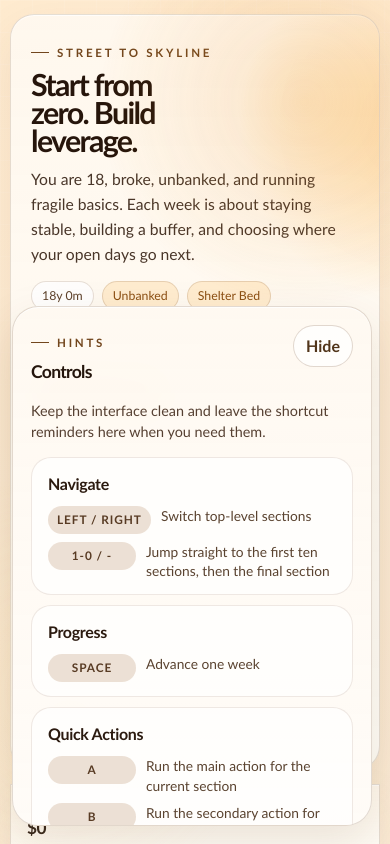
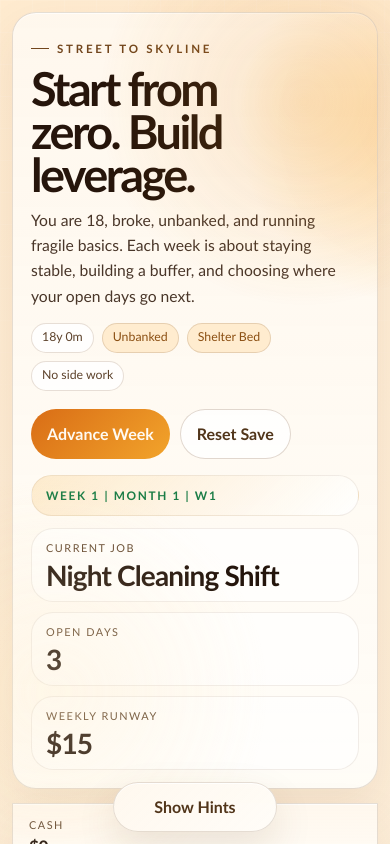
Before and after one commit to prebenjor/StockGame, a React (Vite) app: page / in a window 390 px wide. Shown: the top 844 px of the page. Built offline with nearby package versions, Linux system fonts and the light colour scheme.

Commit message:
Improve responsive shell layout

```diff
--- a/src/App.css
+++ b/src/App.css
@@ -1,7 +1,8 @@
 .app-shell {
-  width: min(1480px, calc(100% - 32px));
+  width: min(100%, 1880px);
   margin: 0 auto;
-  padding: 28px 324px 48px 0;
+  box-sizing: border-box;
+  padding: clamp(16px, 2vw, 28px) clamp(16px, 2vw, 28px) 48px;
 }
 
 .skip-link {
@@ -45,8 +46,8 @@
 
 .hero-panel {
   display: grid;
-  grid-template-columns: minmax(0, 1.4fr) minmax(280px, 0.7fr);
-  gap: 20px;
+  grid-template-columns: minmax(0, 1.65fr) minmax(300px, 0.92fr);
+  gap: clamp(16px, 2vw, 28px);
   padding: 22px 24px;
   border-radius: 30px;
   position: relative;
@@ -92,10 +93,10 @@
 
 .hero-copy h1 {
   margin: 10px 0 12px;
-  font-size: clamp(1.9rem, 3vw, 3.4rem);
+  font-size: clamp(2.2rem, 4vw, 4.6rem);
   line-height: 0.92;
   letter-spacing: -0.055em;
-  max-width: 9ch;
+  max-width: 10ch;
   color: #26150b;
 }
 
@@ -278,7 +279,7 @@ button:focus-visible,
 
 .stat-grid {
   display: grid;
-  grid-template-columns: repeat(auto-fit, minmax(136px, 1fr));
+  grid-template-columns: repeat(auto-fit, minmax(150px, 1fr));
   gap: 10px;
   margin-top: 14px;
 }
@@ -301,7 +302,7 @@ button:focus-visible,
 
 .view-nav {
   display: grid;
-  grid-template-columns: repeat(auto-fit, minmax(130px, 1fr));
+  grid-template-columns: repeat(auto-fit, minmax(150px, 1fr));
   gap: 12px;
   margin-top: 18px;
 }
@@ -417,7 +418,7 @@ button:focus-visible,
 
 .hints-dock {
   top: 18px;
-  width: min(300px, calc(100vw - 36px));
+  width: min(286px, calc(100vw - 36px));
   display: grid;
   gap: 14px;
   padding: 18px;
@@ -528,7 +529,7 @@ button:focus-visible,
 
 .dashboard-grid {
   display: grid;
-  grid-template-columns: minmax(320px, 0.95fr) minmax(0, 1.25fr);
+  grid-template-columns: minmax(360px, 0.98fr) minmax(0, 1.32fr);
   gap: 18px;
   align-items: start;
 }
@@ -1169,10 +1170,6 @@ button:focus-visible,
 }
 
 @media (max-width: 1320px) {
-  .app-shell {
-    padding-right: 0;
-  }
-
   .stat-grid {
     grid-template-columns: repeat(3, minmax(0, 1fr));
   }
@@ -1186,31 +1183,67 @@ button:focus-visible,
   }
 }
 
+@media (min-width: 1680px) {
+  .app-shell {
+    padding-right: calc(clamp(16px, 2vw, 28px) + 292px);
+  }
+}
+
+@media (max-width: 1560px) {
+  .hints-dock {
+    top: auto;
+    bottom: 18px;
+    max-height: min(72svh, 560px);
+    overflow: auto;
+  }
+}
+
+@media (max-width: 1120px) {
+  .hero-panel {
+    grid-template-columns: 1fr;
+  }
+
+  .stat-grid {
+    grid-template-columns: repeat(4, minmax(0, 1fr));
+  }
+
+  .view-nav {
+    grid-template-columns: repeat(3, minmax(0, 1fr));
+  }
+}
+
 @media (max-width: 900px) {
   .app-shell {
-    width: min(100%, calc(100% - 20px));
-    padding-top: 14px;
-    padding-right: 0;
+    width: 100%;
+    padding: 12px 12px 92px;
   }
 
   .hints-dock {
     top: auto;
     bottom: 18px;
-    width: min(100vw - 20px, 360px);
+    left: 12px;
+    right: 12px;
+    width: auto;
     max-height: min(70svh, 520px);
     overflow: auto;
   }
 
   .hero-panel,
-  .dual-grid,
-  .stat-grid {
+  .dual-grid {
     grid-template-columns: 1fr;
   }
 
-  .view-nav,
   .dashboard-grid,
   .overview-side-grid {
     grid-template-columns: 1fr;
+  }
+
+  .stat-grid {
+    grid-template-columns: repeat(2, minmax(0, 1fr));
+  }
+
+  .view-nav {
+    grid-template-columns: repeat(2, minmax(0, 1fr));
   }
 
   .hero-side-grid {
@@ -1219,7 +1252,7 @@ button:focus-visible,
 
   .panel,
   .hero-panel {
-    padding: 20px;
+    padding: 18px;
     border-radius: 24px;
   }
 
@@ -1242,4 +1275,41 @@ button:focus-visible,
     flex-direction: column;
     align-items: flex-start;
   }
+
+  .hints-reveal {
+    left: 50%;
+    right: auto;
+    bottom: 12px;
+    width: auto;
+    min-width: 164px;
+    transform: translateX(-50%);
+    text-align: center;
+  }
 }
+
+@media (max-width: 640px) {
+  .hero-copy h1 {
+    font-size: clamp(2rem, 12vw, 3.4rem);
+    max-width: 8ch;
+  }
+
+  .stat-grid,
+  .view-nav {
+    grid-template-columns: 1fr;
+  }
+
+  .month-badge,
+  .hero-stat,
+  .tip-card,
+  .milestone,
+  .log-entry,
+  .finance-box,
+  .card,
+  .condition-card,
+  .history-row,
+  .lifestyle-option,
+  .banking-row {
+    padding: 12px 14px;
+  }
+
+}
--- a/src/components/HintsDock.tsx
+++ b/src/components/HintsDock.tsx
@@ -26,7 +26,9 @@ const CONTROL_GROUPS = [
 export function HintsDock() {
   const [hidden, setHidden] = useState(() => {
     if (typeof window === 'undefined') return false
-    return window.localStorage.getItem(HINTS_STORAGE_KEY) === 'hidden'
+    const storedPreference = window.localStorage.getItem(HINTS_STORAGE_KEY)
+    if (storedPreference === 'hidden') return true
+    return window.matchMedia('(max-width: 1560px)').matches
   })
 
   const hideDock = () => {
```
